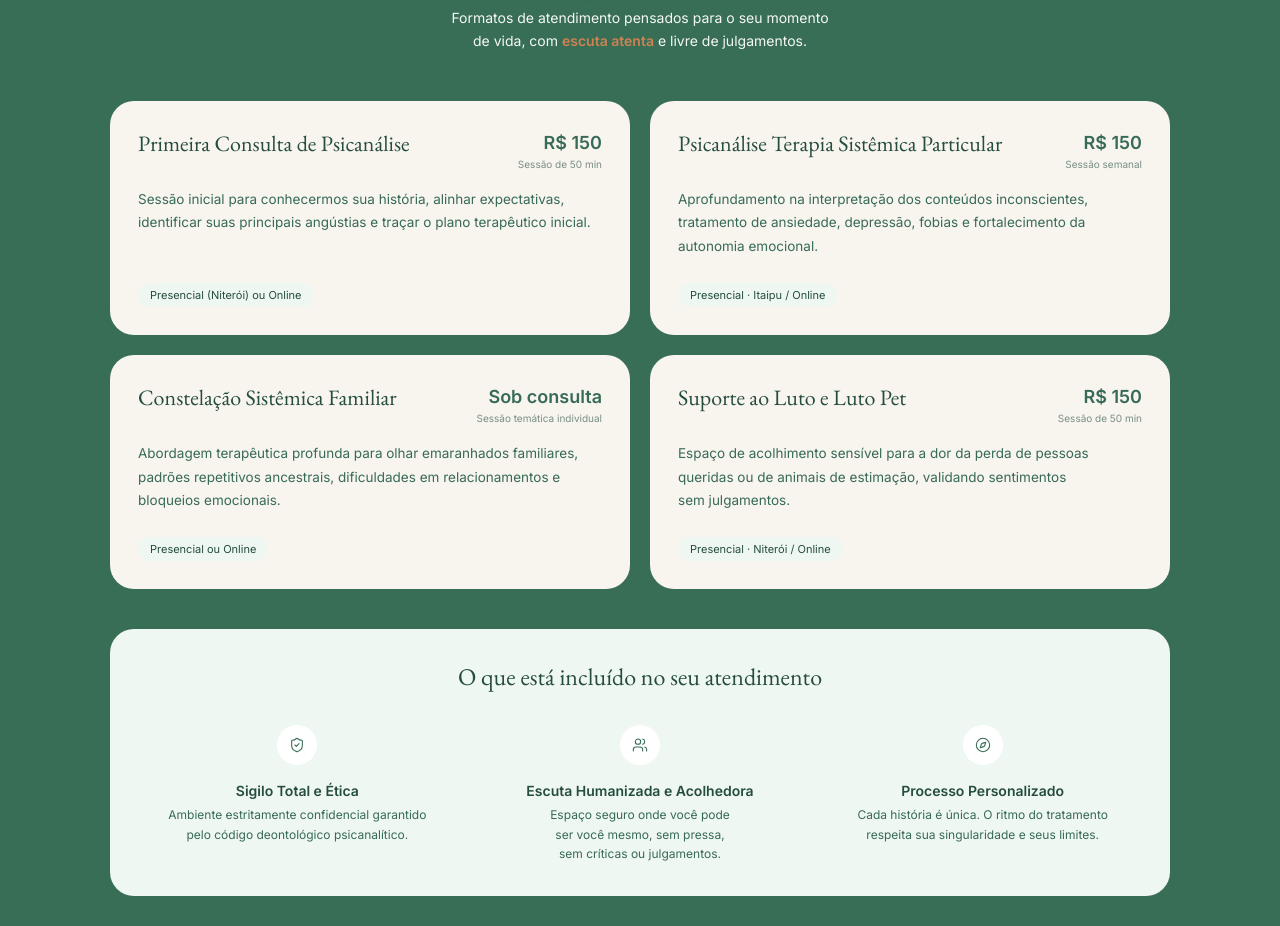
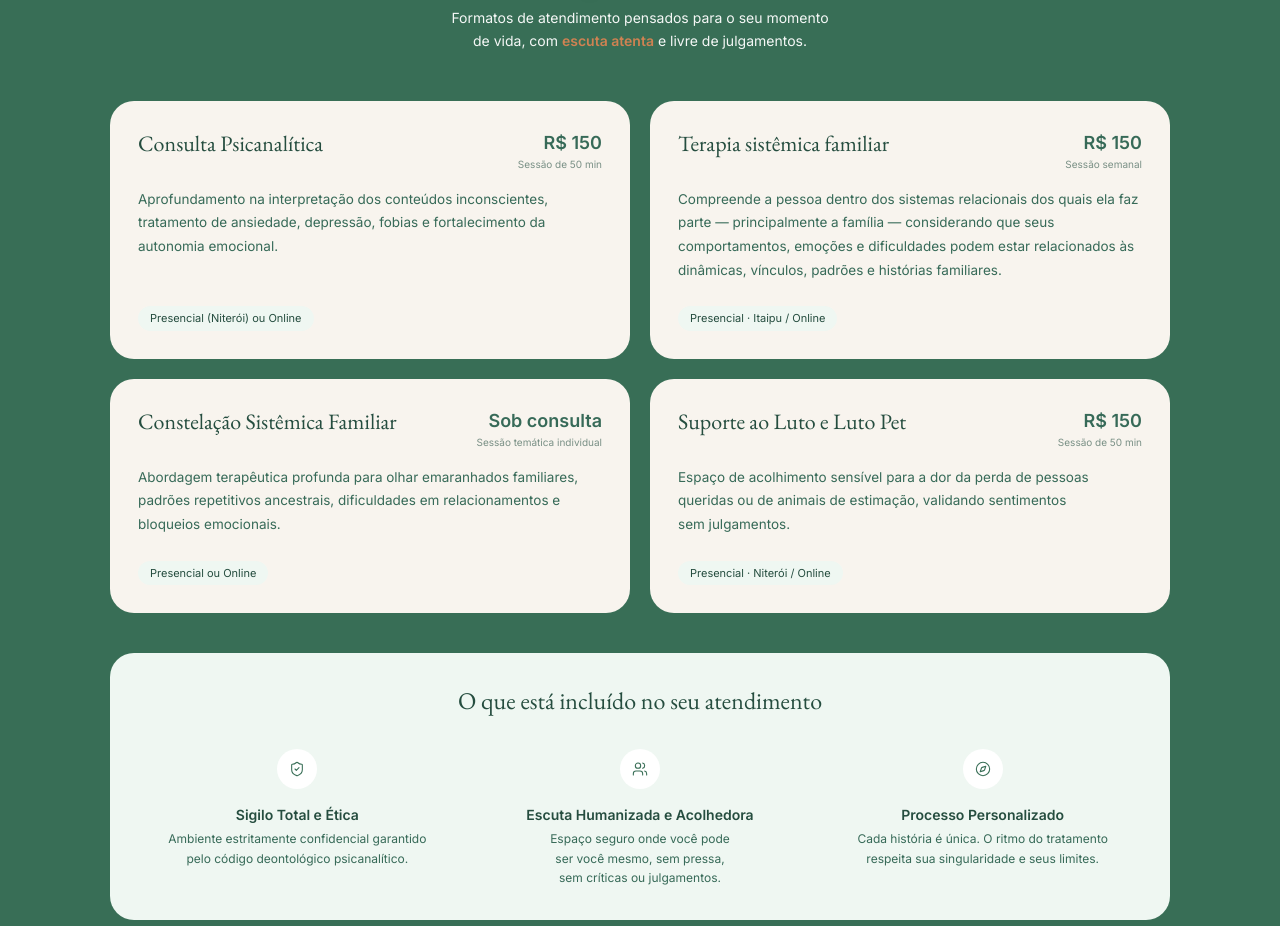
Before and after one commit to cacaiomartins-boop/Site-Angelica-Machado, a React (Vite) app: page / in a window 1280 px wide. Shown: the part 3340-4266 px from the top of the page. Built offline with nearby package versions, Linux system fonts and the light colour scheme.

Commit message:
atualizacao do site

```diff
--- a/src/data/clinic.ts
+++ b/src/data/clinic.ts
@@ -55,8 +55,8 @@ export const about = {
 };
 
 export const services = [
-  { title: "Primeira Consulta de Psicanálise", price: "R$ 150", unit: "Sessão de 50 min", text: "Sessão inicial para conhecermos sua história, alinhar expectativas, identificar suas principais angústias e traçar o plano terapêutico inicial.", mode: "Presencial (Niterói) ou Online" },
-  { title: "Psicanálise Terapia Sistêmica Particular", price: "R$ 150", unit: "Sessão semanal", text: "Aprofundamento na interpretação dos conteúdos inconscientes, tratamento de ansiedade, depressão, fobias e fortalecimento da autonomia emocional.", mode: "Presencial · Itaipu / Online" },
+  { title: "Consulta Psicanalítica", price: "R$ 150", unit: "Sessão de 50 min", text: "Aprofundamento na interpretação dos conteúdos inconscientes, tratamento de ansiedade, depressão, fobias e fortalecimento da autonomia emocional.", mode: "Presencial (Niterói) ou Online" },
+  { title: "Terapia sistêmica familiar", price: "R$ 150", unit: "Sessão semanal", text: "Compreende a pessoa dentro dos sistemas relacionais dos quais ela faz parte — principalmente a família — considerando que seus comportamentos, emoções e dificuldades podem estar relacionados às dinâmicas, vínculos, padrões e histórias familiares.", mode: "Presencial · Itaipu / Online" },
   { title: "Constelação Sistêmica Familiar", price: "Sob consulta", unit: "Sessão temática individual", text: "Abordagem terapêutica profunda para olhar emaranhados familiares, padrões repetitivos ancestrais, dificuldades em relacionamentos e bloqueios emocionais.", mode: "Presencial ou Online" },
   { title: "Suporte ao Luto e Luto Pet", price: "R$ 150", unit: "Sessão de 50 min", text: "Espaço de acolhimento sensível para a dor da perda de pessoas queridas ou de animais de estimação, validando sentimentos sem julgamentos.", mode: "Presencial · Niterói / Online" },
 ];
```
